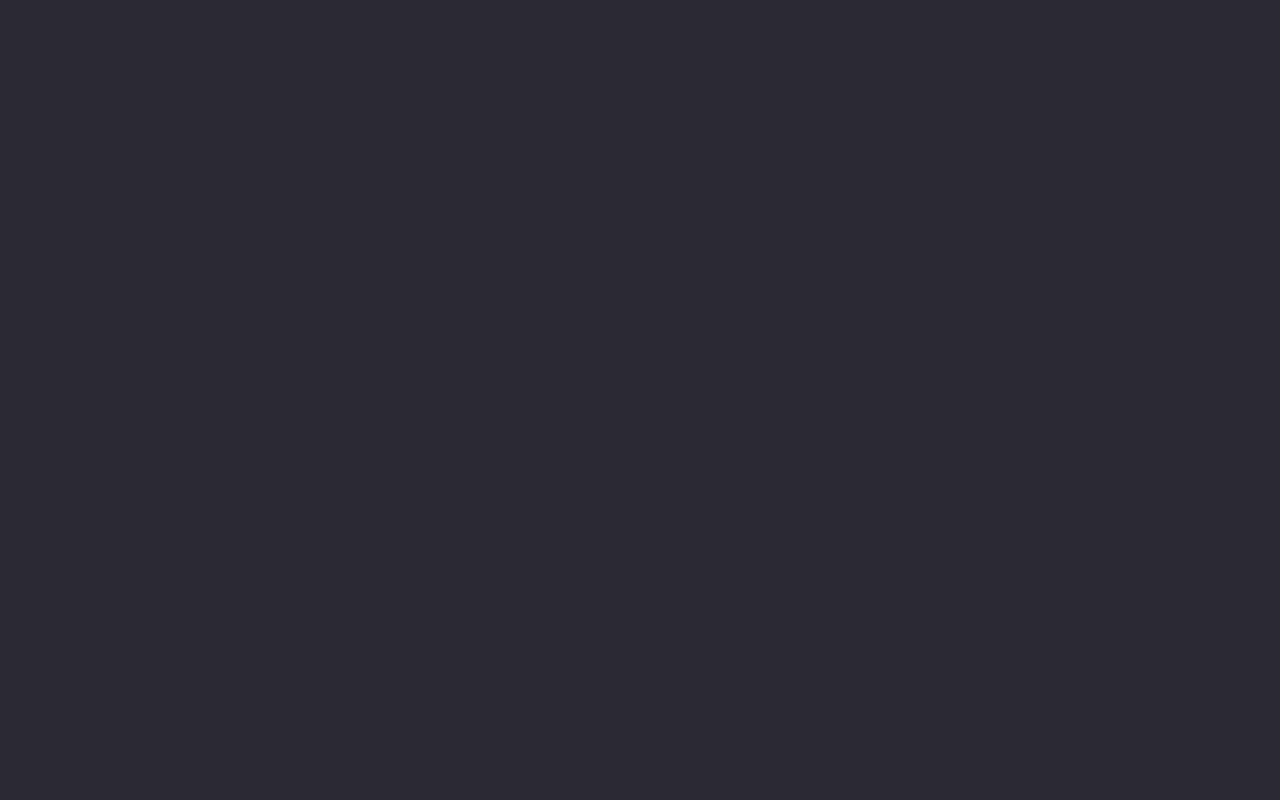
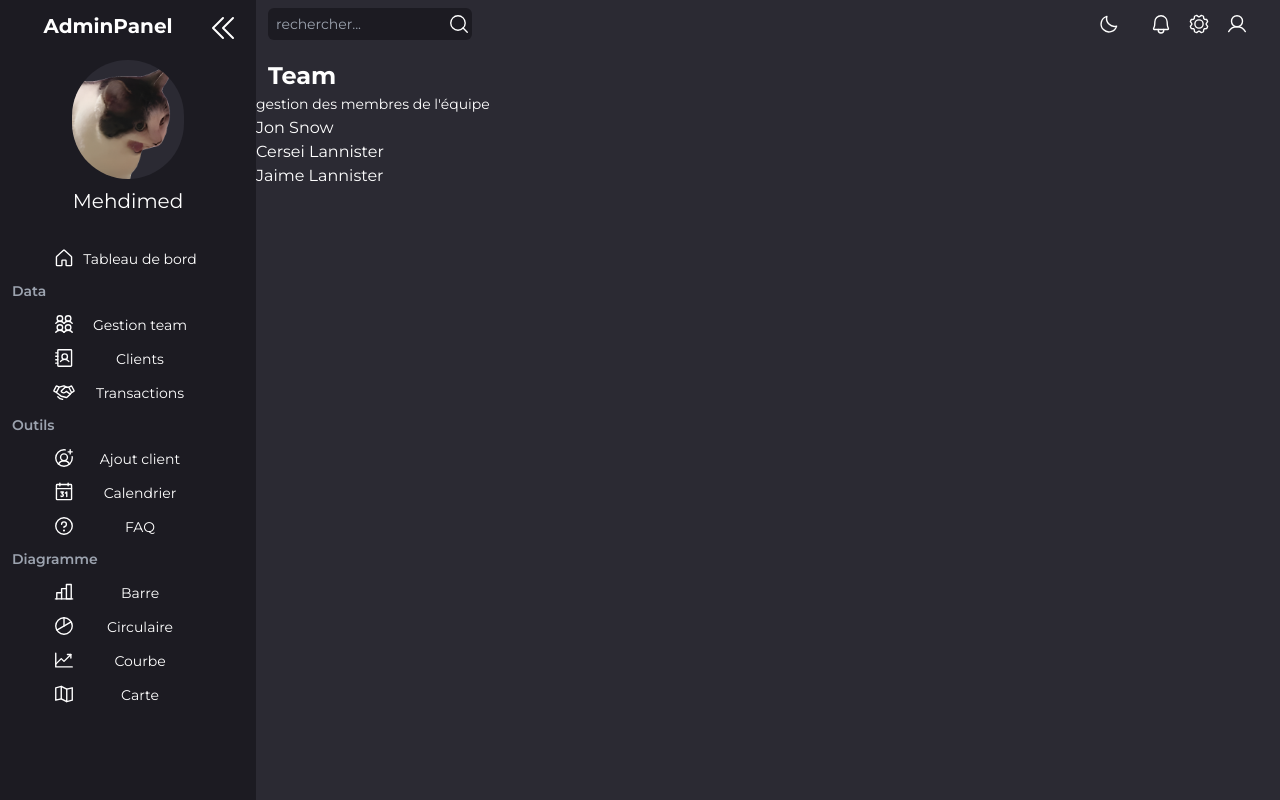
Before and after one commit to Mehdimed/dashboard, a React (Vite) app: page /team in a window 1280 px wide. Before the commit this address had no page. Built offline with nearby package versions, Linux system fonts and the light colour scheme; data requests are answered from the project's data file.

Commit message:
install json-server , finish topbar , toggle theme effect moon sun

```diff
--- /dev/null
+++ b/db.json
@@ -0,0 +1,89 @@
+{
+    "team": [
+        {
+            "id":1,
+            "name":"Jon Snow",
+            "email":"jonsnow@gmail.com",
+            "age":35,
+            "phone":"0789496126",
+            "access":"admin"
+        },
+        {
+            "id":2,
+            "name":"Cersei Lannister",
+            "email":"cerseilannister@gmail.com",
+            "age":42,
+            "phone":"0688794865",
+            "access":"manager"
+        },
+        {
+            "id":3,
+            "name":"Jaime Lannister",
+            "email":"jaimelannister@gmail.com",
+            "age":45,
+            "phone":"0679487954",
+            "access":"user"
+        }
+    ],
+    "clients": [
+        {
+            "id":1,
+            "name":"Jon Snow",
+            "email":"jonsnow@gmail.com",
+            "age":35,
+            "phone":"0789496126",
+            "address":"36 rue de la paix, 75000 Paris",
+            "city":"Paris",
+            "zipCode":"75000",
+            "registrarId":123512
+        },
+        {
+            "id":2,
+            "name":"Cersei Lannister",
+            "email":"cerseilannister@gmail.com",
+            "age":42,
+            "phone":"0688794865",
+            "address":"24 rue du saint, 75000 Paris",
+            "city":"Paris",
+            "zipCode":"75000",
+            "registrarId":185647
+        },
+        {
+            "id":3,
+            "name":"Jaime Lannister",
+            "email":"jaimelannister@gmail.com",
+            "age":45,
+            "phone":"0679487954",
+            "address":"57 rue du faubourg michel, 75000 Paris",
+            "city":"Paris",
+            "zipCode":"75000",
+            "registrarId":321489
+        }
+    ],
+    "transactions": [
+        {
+            "id":1,
+            "name":"Jon Snow",
+            "email":"jonsnow@gmail.com",
+            "cost":"21.24",
+            "phone":"0789496126",
+            "date":"03/12/2022"
+        },
+        {
+            "id":2,
+            "name":"Jon Snow",
+            "email":"jonsnow@gmail.com",
+            "cost":"28.99",
+            "phone":"0789496126",
+            "date":"03/12/2022"
+        },
+        {
+            "id":3,
+            "name":"Jon Snow",
+            "email":"jonsnow@gmail.com",
+            "cost":"35.65",
+            "phone":"0789496126",
+            "date":"03/12/2022"
+        }
+    ]
+  }
--- a/src/Layout.jsx
+++ b/src/Layout.jsx
@@ -1,5 +1,6 @@
 import React, { useState } from 'react'
 import Navbar from './components/Navbar'
+import Topbar from './components/Topbar'
 import { Outlet } from 'react-router-dom'
 
 export default function Layout() {
@@ -8,7 +9,8 @@ export default function Layout() {
   return (
     <>
         <Navbar isOpen={isOpen} setIsOpen={setIsOpen}/>
-        <div className={`ease-in-out duration-500 ${isOpen ? 'ml-64' : 'ml-16'}`}>
+        <div className={`ease-in-out duration-500 w-full h-full ${isOpen ? 'pl-64' : 'pl-16'}`}>
+        <Topbar />
           <Outlet isOpen={isOpen}/>
         </div>
     </>
--- a/src/components/Navbar.jsx
+++ b/src/components/Navbar.jsx
@@ -22,9 +22,9 @@ export default function Navbar({ isOpen, setIsOpen }) {
 
             <div className={`relative font-semibold text-gray-400 ease-in-out duration-500 ${isOpen? 'translate-x-3' :'translate-x-64'}`}>Data</div>
 
-            <NavLink isOpen={isOpen} label='Gestion team' to='/' icon={UsersFour}/>
-            <NavLink isOpen={isOpen} label='Clients' to='/' icon={AddressBook}/>
-            <NavLink isOpen={isOpen} label='Transactions' to='/' icon={Handshake}/>
+            <NavLink isOpen={isOpen} label='Gestion team' to='/team' icon={UsersFour}/>
+            <NavLink isOpen={isOpen} label='Clients' to='/clients' icon={AddressBook}/>
+            <NavLink isOpen={isOpen} label='Transactions' to='/transactions' icon={Handshake}/>
 
             <div className={`relative font-semibold text-gray-400 ease-in-out duration-500 ${isOpen? 'translate-x-3' :'translate-x-64'}`}>Outils</div>
 
@@ -37,7 +37,7 @@ export default function Navbar({ isOpen, setIsOpen }) {
             <NavLink isOpen={isOpen} label='Barre' to='/' icon={ChartBar}/>
             <NavLink isOpen={isOpen} label='Circulaire' to='/' icon={ChartPie}/>
             <NavLink isOpen={isOpen} label='Courbe' to='/' icon={ChartLineUp}/>
-            <NavLink isOpen={isOpen} label='Carte' to='/' icon={MapTrifold}/>
+            <NavLink isOpen={isOpen} label='Carte' to='/map' icon={MapTrifold}/>
 
           </div>
 
--- /dev/null
+++ b/src/components/Topbar.jsx
@@ -0,0 +1,39 @@
+import { useRef, useState } from "react";
+import { MagnifyingGlass, User, Bell, Gear, Moon, Sun } from "phosphor-react"
+
+
+export default function Topbar() {
+    const [darkMode, setDarkMode] = useState(true);
+
+    const changeTheme = () => {
+        setDarkMode(!darkMode);
+    }
+  return (
+    <div className="w-full h-12 flex flex-row items-center">
+        <SearchInput/>
+
+        <div className="w-full flex flex-row items-center justify-end gap-4 pr-8 overflow-hidden relative">
+            <Moon onClick={changeTheme} size={22} className={`absolute right-40 cursor-pointer ${darkMode ? 'animate-rise' : 'animate-set'} [transition:color_.1s,transform_.5s_cubic-bezier(0.4,0,0.2,1)]  hover:text-blue-400`}/>
+            <Sun onClick={changeTheme} size={22} className={`absolute right-40 cursor-pointer ${!darkMode ? 'animate-rise' : 'animate-set'} [transition:color_.1s,transform_.5s_cubic-bezier(0.4,0,0.2,1)]  hover:text-blue-400`}/>
+            <Bell  size={22} className="cursor-pointer [transition:color_.1s,transform_.5s_cubic-bezier(0.4,0,0.2,1)] hover:animate-vibrate hover:text-blue-400" />
+            <Gear  size={22} className="cursor-pointer [transition:color_.1s,transform_.5s_cubic-bezier(0.4,0,0.2,1)] hover:animate-vibrate hover:text-blue-400" />
+            <User  size={22} className="cursor-pointer [transition:color_.1s,transform_.5s_cubic-bezier(0.4,0,0.2,1)] hover:animate-vibrate hover:text-blue-400" />
+        </div>
+    </div>
+  )
+}
+
+function SearchInput() {
+
+    const searchRef = useRef(null);
+
+
+  return (
+    <>
+        <input placeholder="rechercher..." className="bg-navbar h-8 ml-3 rounded-tl-md rounded-bl-md pl-2 text-sm text-gray-400" type="text" name="search" id="search"/>
+        <div className="h-8 w-8 rounded-tr-md rounded-br-md cursor-pointer bg-navbar flex items-center justify-center duration-300 border-2 border-solid border-transparent hover:border-gray-400">
+            <MagnifyingGlass  size={22} />
+        </div>
+    </>
+  )
+}
--- a/src/global.css
+++ b/src/global.css
@@ -29,3 +29,7 @@ body,
   background-color: #2b2a33;
   color: #fff;
 }
+
+textarea:focus, input:focus{
+  outline: none;
+}
--- a/src/main.jsx
+++ b/src/main.jsx
@@ -2,6 +2,9 @@ import React from 'react'
 import ReactDOM from 'react-dom/client'
 import Dashboard from './routes/Dashboard'
 import Map from './routes/Map'
+import Clients from './routes/Clients'
+import Team from './routes/Team'
+import Transactions from './routes/Transactions'
 import Layout from './Layout'
 import './global.css'
 import { BrowserRouter,Routes, Route } from 'react-router-dom';
@@ -12,6 +15,9 @@ ReactDOM.createRoot(document.getElementById('root')).render(
       <Routes>
         <Route path='/' element={<Layout/>}>
           <Route index element={<Dashboard/>}/>
+          <Route path='/clients' element={<Clients/>}/>
+          <Route path='/team' element={<Team/>}/>
+          <Route path='/transactions' element={<Transactions/>}/>
           <Route path='/map' element={<Map/>}/>
 
         </Route>
--- /dev/null
+++ b/src/routes/Clients.jsx
@@ -0,0 +1,5 @@
+export default function Clients() {
+    return (
+      <div>Clients</div>
+    )
+  }
--- a/src/routes/Dashboard.jsx
+++ b/src/routes/Dashboard.jsx
@@ -4,8 +4,9 @@ function Dashboard() {
 
 
   return (
-    <div>
-      dashboard
+    <div className="flex flex-row w-full h-full">
+      <div className='w-1/2 h-full bg-red-600'></div>
+      <div className='w-1/2 h-full bg-blue-500'></div>
     </div>
   )
 }
--- /dev/null
+++ b/src/routes/Team.jsx
@@ -0,0 +1,37 @@
+import { useEffect, useState } from "react";
+
+export default function Team() {
+
+  const [team, setTeam] = useState([]);
+  const [loading, setLoading] = useState(true);
+
+  useEffect(() => {
+    fetch('http://localhost:3000/team')
+      .then(res => res.json())
+      .then(data => {
+        setTimeout(() => {
+          setTeam(data);
+        setLoading(false);
+        }, 2000);
+      })
+  }, []);
+
+
+
+  return (
+    <>
+      <h1 className="text-2xl font-bold mt-3 ml-3">Team</h1>
+      <span className="text-sm">gestion des membres de l'équipe</span>
+      {loading && <h1>Loading...</h1>}
+
+      {!loading && team.map(member => (
+        <div key={member.id}>
+          <h1>{member.name}</h1>
+          <h2>{member.title}</h2>
+          <p>{member.bio}</p>
+        </div>
+      ))}
+
+    </>
+  )
+}
--- /dev/null
+++ b/src/routes/Transactions.jsx
@@ -0,0 +1,5 @@
+export default function Transactions() {
+  return (
+    <div>Transactions</div>
+  )
+}
--- a/tailwind.config.cjs
+++ b/tailwind.config.cjs
@@ -10,6 +10,8 @@ module.exports = {
       animation: {
         'vibrate': 'vibrate 1s ease-in-out',
         'vibrate-open': 'vibrate-open 1s ease-in-out',
+        'rise': 'rise 1s ease-in-out forwards',
+        'set': 'set 1s ease-in-out forwards',
       },
       keyframes: {
         'vibrate': {
@@ -21,7 +23,37 @@ module.exports = {
           '0%, 100%': { transform: 'rotate(0deg) translateX(-4rem)' },
           '10%, 30%, 50%, 70%, 90%': { transform: 'rotate(-5deg) translateX(-4rem)' },
           '20%, 40%, 60%, 80%': { transform: 'rotate(5deg) translateX(-4rem)' },
-        }
+        },
+        'rise': {
+          '0%': {
+            'transform-origin': '50% 50px',
+            transform: 'rotate(180deg)',
+            opacity: 0,
+         },
+         '60%': {
+          opacity: 0,
+         },
+          '100%': {
+            'transform-origin': '50% 50px',
+            transform: 'rotate(360deg)',
+            opacity: 1,
+           },
+        },
+        'set': {
+          '0%': {
+            'transform-origin': '50% 50px',
+            transform: 'rotate(0deg)',
+            opacity: 1,
+         },
+         '40%': {
+          opacity: 0,
+         },
+          '100%': {
+            'transform-origin': '50% 50px',
+            transform: 'rotate(180deg)',
+            opacity: 0,
+           },
+        },
       },
     },
   },
```
